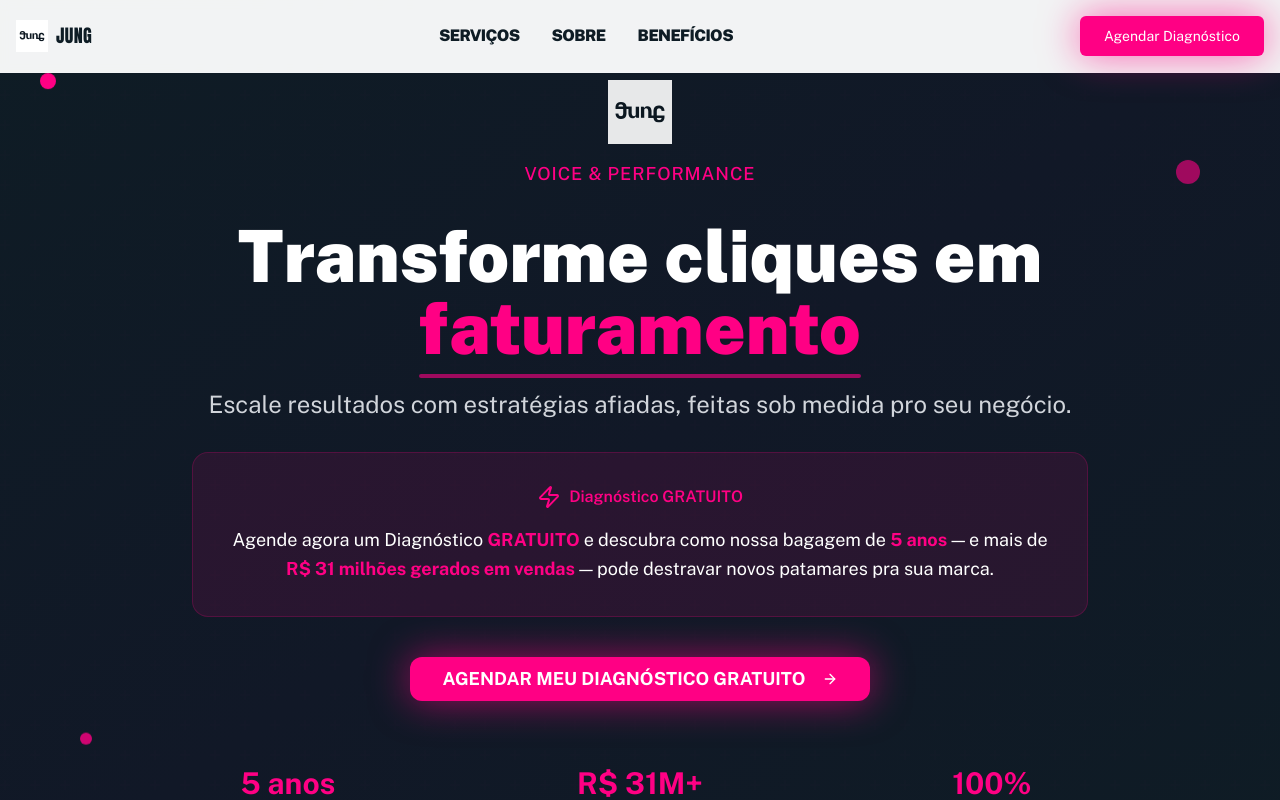
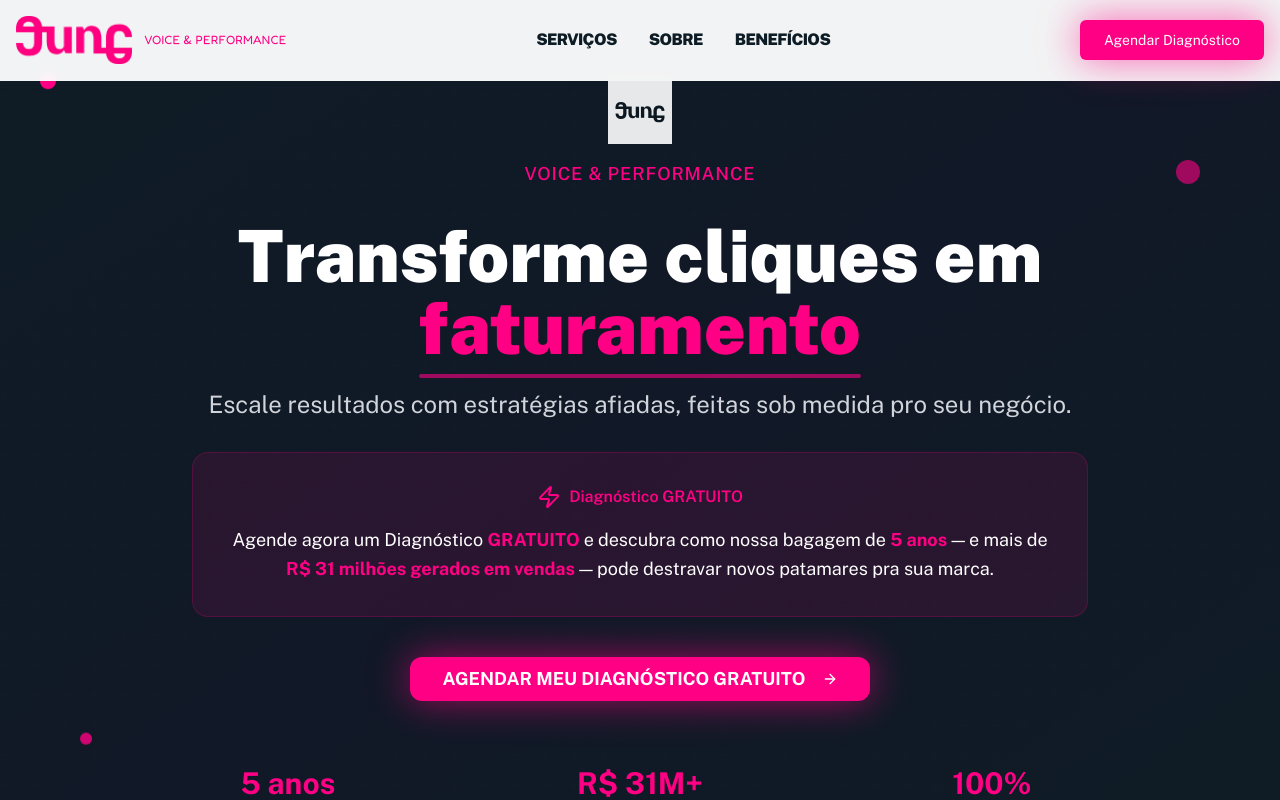
Before and after one commit to pabljung/jung-digital-boost, a React (Vite) app: page / in a window 1280 px wide. Shown: the top 800 px of the page. Built offline with nearby package versions, Linux system fonts and the light colour scheme.

Commit message:
Add logo to the top
Adjust logo size and text size.

```diff
--- a/src/components/Header.tsx
+++ b/src/components/Header.tsx
@@ -12,13 +12,15 @@ const Header = () => {
   return (
     <header className="fixed top-0 w-full bg-jung-white/95 backdrop-blur-sm z-50 border-b border-gray-100">
       <div className="container mx-auto px-4 py-4 flex items-center justify-between">
-        <div className="flex items-center space-x-2">
+        <div className="flex items-center space-x-3">
           <img
-            src="/lovable-uploads/22971996-9d69-4a47-a695-09cadc9e634f.png"
+            src="/lovable-uploads/a1dd3ecd-5727-4856-b0fd-81d29ffbb634.png"
             alt="Jung Logo"
-            className="h-8 w-auto"
+            className="h-12 w-auto"
           />
-          <span className="jung-heading text-lg text-jung-dark">jung</span>
+          <div className="flex flex-col">
+            <div className="jung-subtitle text-xs text-jung-pink leading-tight">Voice & Performance</div>
+          </div>
         </div>
 
         <nav className="hidden md:flex items-center space-x-8">
```
Also changed, not shown: public/lovable-uploads/a1dd3ecd-5727-4856-b0fd-81d29ffbb634.png (added).
